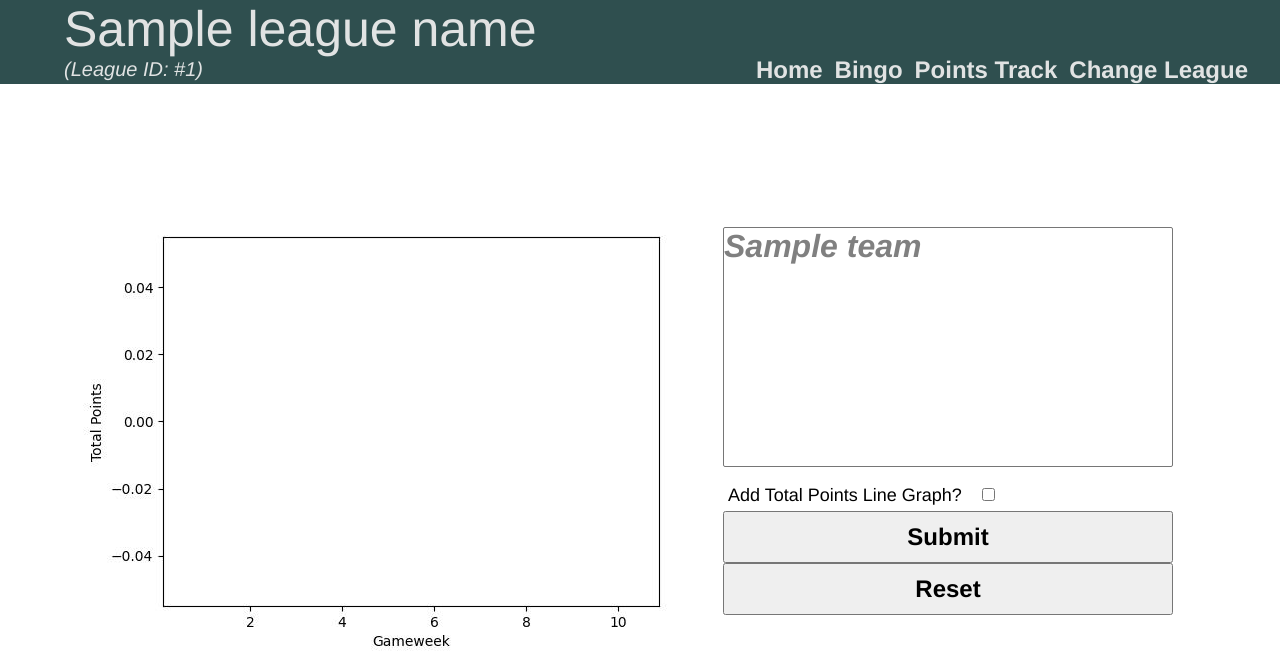
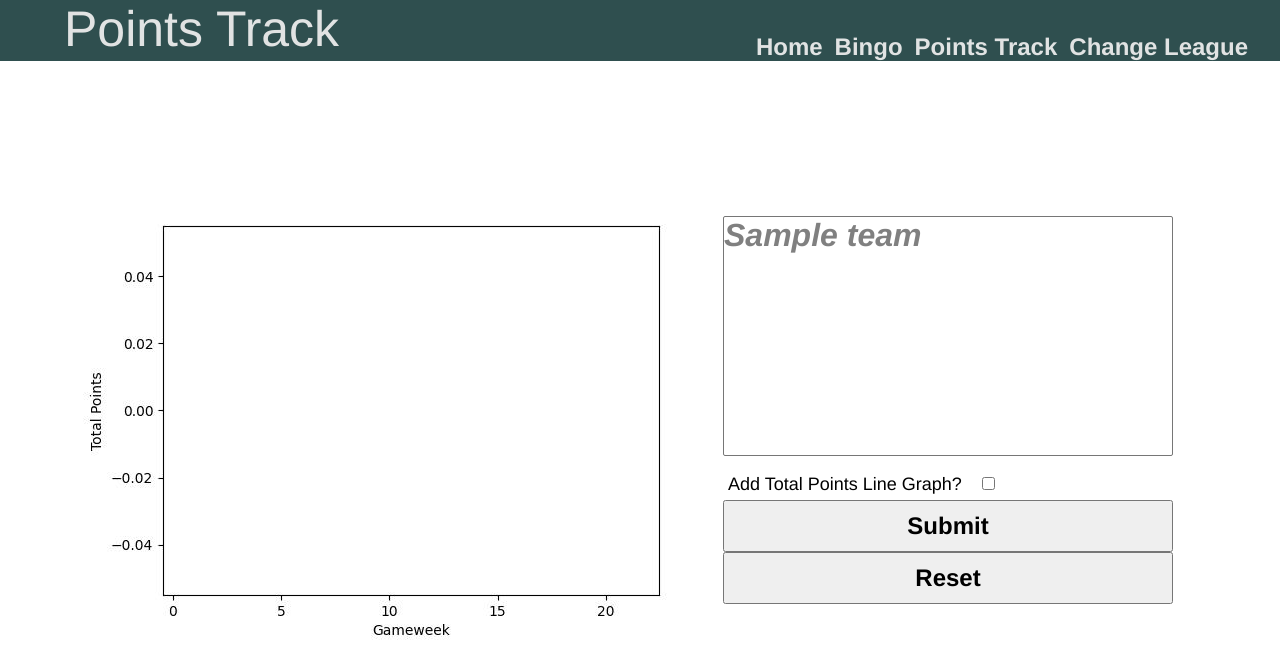
Before and after one commit to Chigzzer/FPL-mini-league, a Flask app: template templates/points-track.html in a window 1280 px wide. Shown: the top 658 px of the page. Run offline with Flask 3, Linux system fonts and the light colour scheme; the template is opened without the code that fills it: most values are stand-ins (such as "Sample title", 1, 10 or a date in 2020); parts of the project's set-up code (start-up, migrations or seed data) failed here and were passed over.

Commit message:
Change TItle

```diff
--- a/static/styles.css
+++ b/static/styles.css
@@ -27,10 +27,6 @@
 .top-title{
     margin-left: 5%;
     margin-bottom: 0.25%;
-}
-
-#league-name{
-    font-size: 50px;
 }
 
 #league-id-value{
@@ -92,7 +88,7 @@ button{
     }
 
 .title{
-    font-size: 48px;
+    font-size: 50px;
     align-self: center;
     text-align: center;
     width: auto;
--- a/templates/bingo.html
+++ b/templates/bingo.html
@@ -9,8 +9,7 @@
 {% endblock %}
 
 {% block header %}
-    <div id="league-name">{{league_name}}</div>
-    <div id="league-id-value">(League ID: #{{current_league_id}})</div>
+    <div class="title">Bingo</div>
 {% endblock %}
 
 
--- a/templates/index.html
+++ b/templates/index.html
@@ -5,7 +5,7 @@
 {% endblock %}
 
 {% block header %}
-    <div id="league-name">{{league_name}}</div>
+    <div class="title" id="league-name">{{league_name}}</div>
     <div id="league-id-value">(League ID: #{{current_league_id}})</div>
 {% endblock %}
 
--- a/templates/points-track.html
+++ b/templates/points-track.html
@@ -5,8 +5,7 @@
 {% endblock %}
 
 {% block header %}
-    <div id="league-name">{{league_name}}</div>
-    <div id="league-id-value">(League ID: #{{current_league_id}})</div>
+    <div class="title" id="league-name">Points Track</div>
 {% endblock %}
 
 {% block body %}
```
Also changed, not shown: static/plot.png, static/points_plot.jpg.
